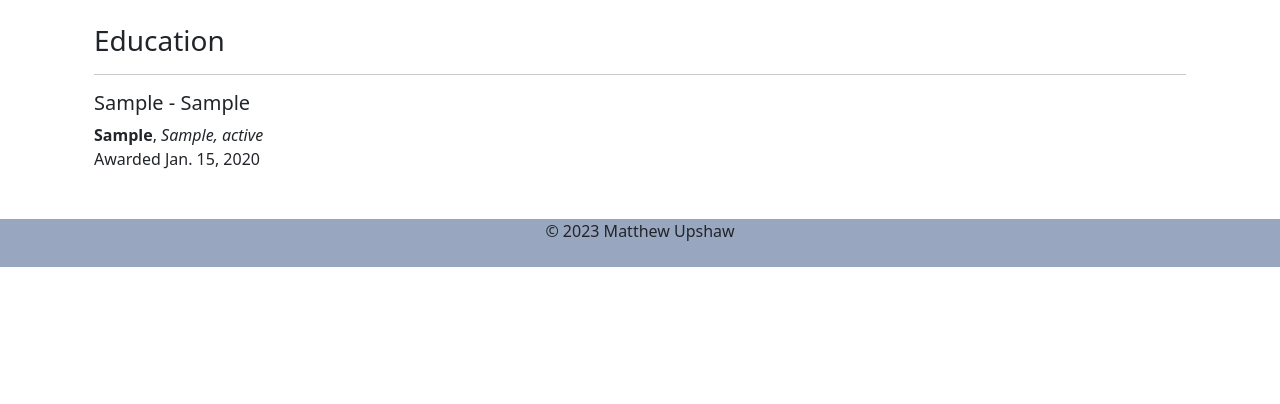
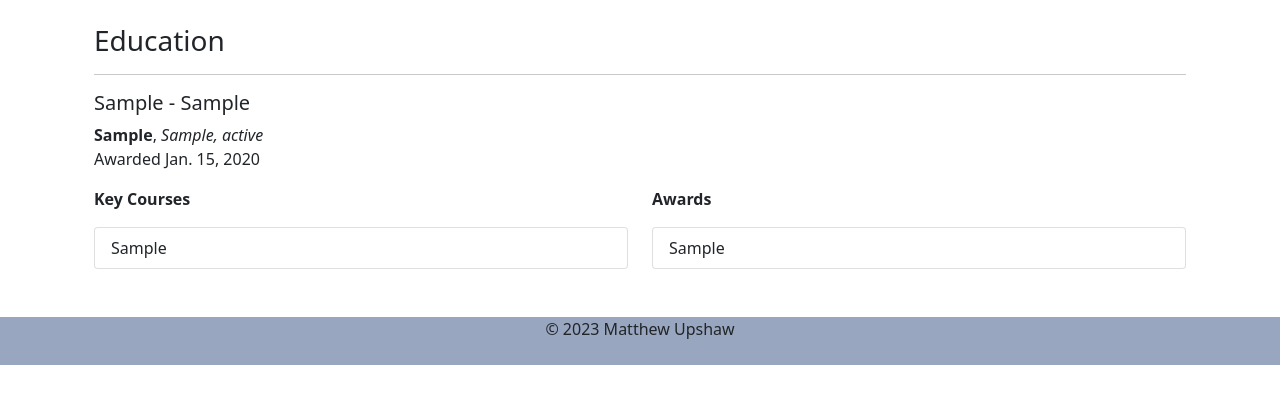
Before and after one commit to matthew-upshaw/personal_site, a Django app: page /education/ in a window 1280 px wide. Shown: the part 56-460 px from the top of the page. Run offline with Django 4.2, Linux system fonts and the light colour scheme; tables that the repository leaves empty hold one stand-in row (values such as "Sample post").

Commit message:
update education_page.html and related models and views

```diff
--- a/website/models.py
+++ b/website/models.py
@@ -23,9 +23,17 @@ class Education(models.Model):
     state = models.CharField(max_length=255)
     date_started = models.DateField()
     graduation_date = models.DateField()
+    course = models.CharField(max_length=5000)
+    award = models.CharField(max_length=5000)
 
     def __str__(self):
         return f'{self.school} - {self.degree}'
+
+    def get_course_list(self):
+        return self.course.split(';')
+
+    def get_award_list(self):
+        return self.award.split(';')
 
 
 class Publication(models.Model):
--- a/website/templates/education_page.html
+++ b/website/templates/education_page.html
@@ -6,11 +6,37 @@
         <h3>Education</h3>
         <hr>
         {% for education in educations %}
-            <h5>{{ education.degree }} - {{ education.major }}</h5>
-            <p>
-                <b>{{ education.school }}</b>, <em>{{ education.city }}, {{ education.state }}</em><br/>
-                Awarded {{ education.graduation_date }}
-            </p>
+            <div class="containter mb-5">
+                <div class="row">
+                    <h5>{{ education.degree }} - {{ education.major }}</h5>
+                    <p>
+                        <b>{{ education.school }}</b>, <em>{{ education.city }}, {{ education.state }}</em><br/>
+                        Awarded {{ education.graduation_date }}
+                    </p>
+                </div>
+                <div class="row">
+                    <div class="col-lg-6 col-md-12">
+                        <p><b>Key Courses</b></p>
+                        <ul class="list-group">
+                            {% for course in education.get_course_list %}
+                                <li class="list-group-item">
+                                    {{ course }}
+                                </li>
+                            {% endfor %}
+                        </ul>
+                    </div>
+                    <div class="col-lg-6 col-md-12">
+                        <p><b>Awards</b></p>
+                        <ul class="list-group">
+                            {% for award in education.get_award_list %}
+                                <li class="list-group-item">
+                                    {{ award }}
+                                </li>
+                            {% endfor %}
+                        </ul>
+                    </div>
+                </div>
+            </div>
         {% endfor %}
     </div>
 
```
Also changed, not shown: website/migrations/0007_education_award_education_course.py (added), website/migrations/0008_alter_education_award_alter_education_course.py (added), website/migrations/0009_alter_education_award_alter_education_course.py (added).
